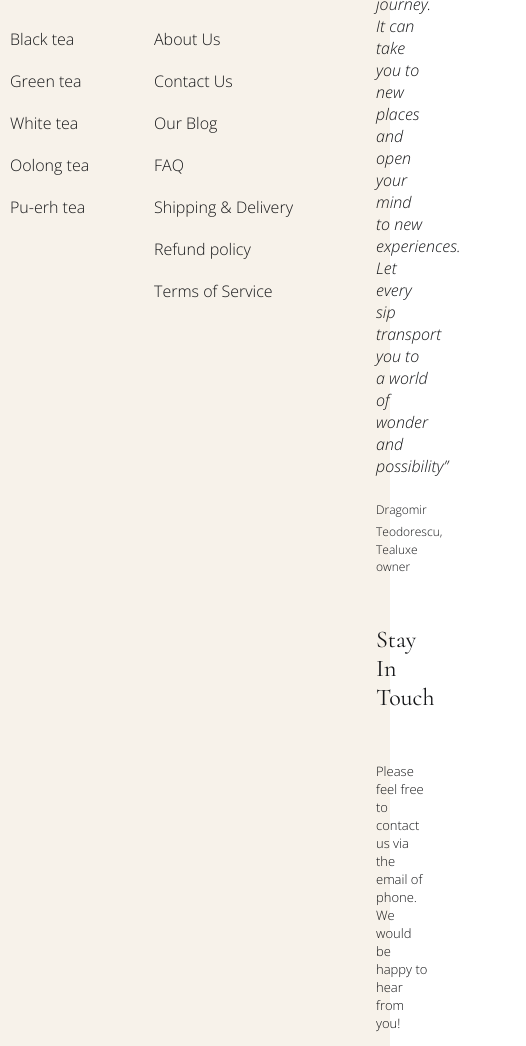
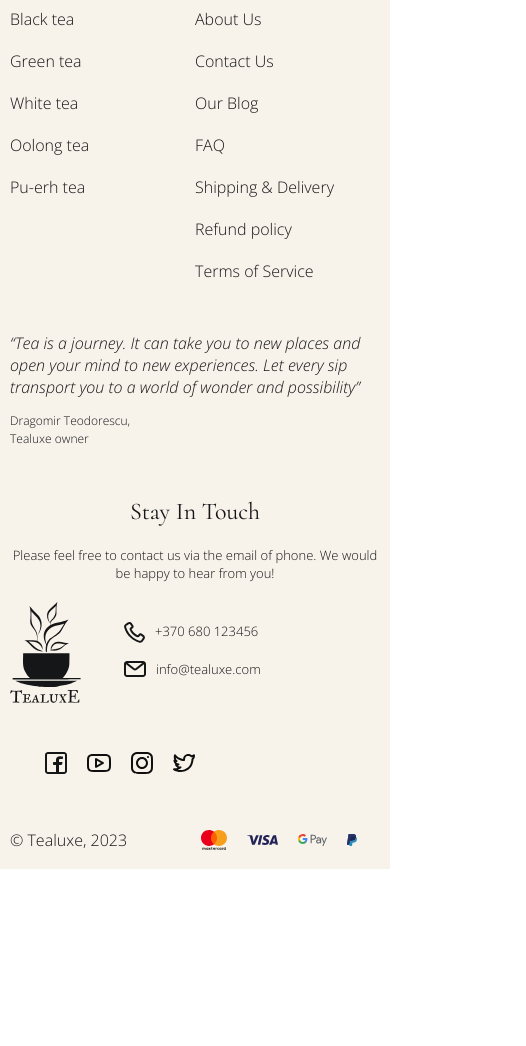
Before and after one commit to Vidiborets0012/tea, a plain HTML site: page index.html in a window 390 px wide. Shown: the part 5358-6404 px from the top of the page, 526 px wide, since content can reach past the window. After the commit the page ends 6227 px from the top, so only its background shows below. Drawn offline with nearby package versions, Linux system fonts and the light colour scheme; a web font is replaced by a local one.

Commit message:
adapt footer for 480px

```diff
--- a/css/style.css
+++ b/css/style.css
@@ -889,6 +889,53 @@ body {
   .main-blog__item:nth-child(even) {
     margin-left: 0;
   }
+
+  .footer__inner {
+    display: flex;
+    flex-wrap: wrap;
+    gap: 0;
+  }
+
+  .footer-products__list,
+  .footer-company__list {
+    width: 50%;
+  }
+
+  .footer-company__title,
+  .footer-products__title {
+    margin-bottom: 30px;
+  }
+
+  .footer__blockquote {
+    margin-top: 50px;
+  }
+
+  .footer__blockquote-text {
+    margin-bottom: 10px;
+  }
+
+  .footer__contacts {
+    width: 100%;
+  }
+
+  .footer__contacts-title {
+    margin-bottom: 20px;
+    text-align: center;
+  }
+
+  .footer__contacts-text {
+    text-align: center;
+  }
+
+  .footer__social {
+    margin: 40px 20px 0 35px;
+  }
+
+  .footer__bottom {
+    justify-content: space-between;
+    gap: 0;
+    padding-right: 23px;
+  }
 }
 
 @media (max-width: 480px) {
```
